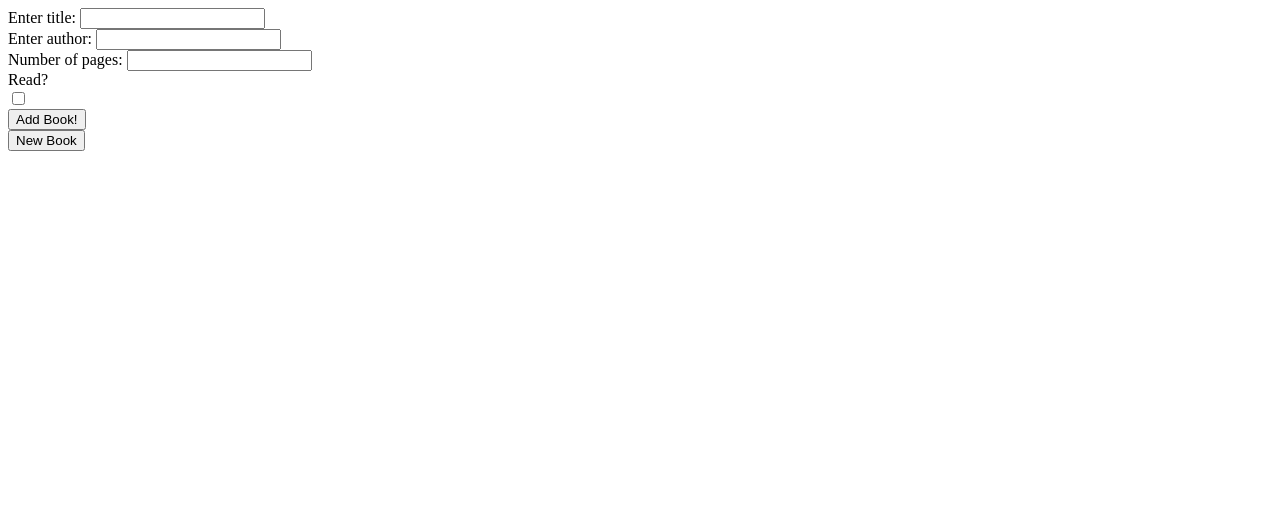
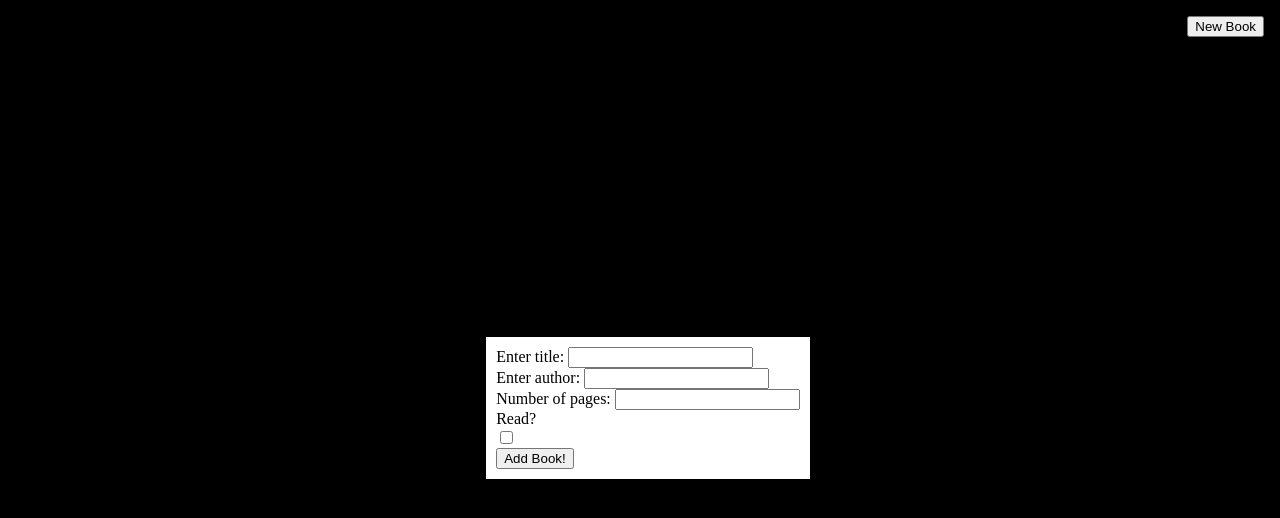
Before and after one commit to Aliervo/library, a plain HTML site: page index.html in a window 1280 px wide. Both pictures are taken after a click on the button "New Book". Drawn offline with Linux system fonts and the light colour scheme.

Commit message:
Add very basic styling

```diff
--- a/index.html
+++ b/index.html
@@ -4,6 +4,8 @@
     <meta charset="utf-8">
     <title>Library</title>
     <link rel="stylesheet" href="styles.css">
+    <script src="https://www.gstatic.com/firebasejs/7.7.0/firebase-app.js"></script>
+    <script src="https://www.gstatic.com/firebasejs/7.7.0/firebase-database.js"></script>
   </head>
   <body>
     <form id="bookForm" class="hidden">
@@ -25,7 +27,7 @@
       </div>
       <input type="button" value="Add Book!">
     </form>
-    <button type="button">New Book</button>
+    <button type="button" class="newBook">New Book</button>
   </body>
   <script src="scripts.js" charset="utf-8"></script>
 </html>
--- a/styles.css
+++ b/styles.css
@@ -1,3 +1,45 @@
+html{
+  width: 100%;
+  height: 100%;
+  background-color: black;
+  margin: 0;
+}
+
+body{
+  width: inherit;
+  height: inherit;
+  display: flex;
+  flex-wrap: wrap;
+  justify-content: center;
+  align-items: center;
+}
+
+form{
+  background-color: white;
+  position: fixed;
+  padding: 10px;
+}
+
+.book{
+  width: 250px;
+  height: 350px;
+  background-color: green;
+  text-align: center;
+  display: inline-block;
+  border: 5px solid red;
+  margin: 25px;
+}
+
+.newBook{
+  position: fixed;
+  top: 1rem;
+  right: 1rem;
+}
+
+.delete{
+  float: right;
+}
+
 .hidden{
   visibility: hidden;
 }
```
